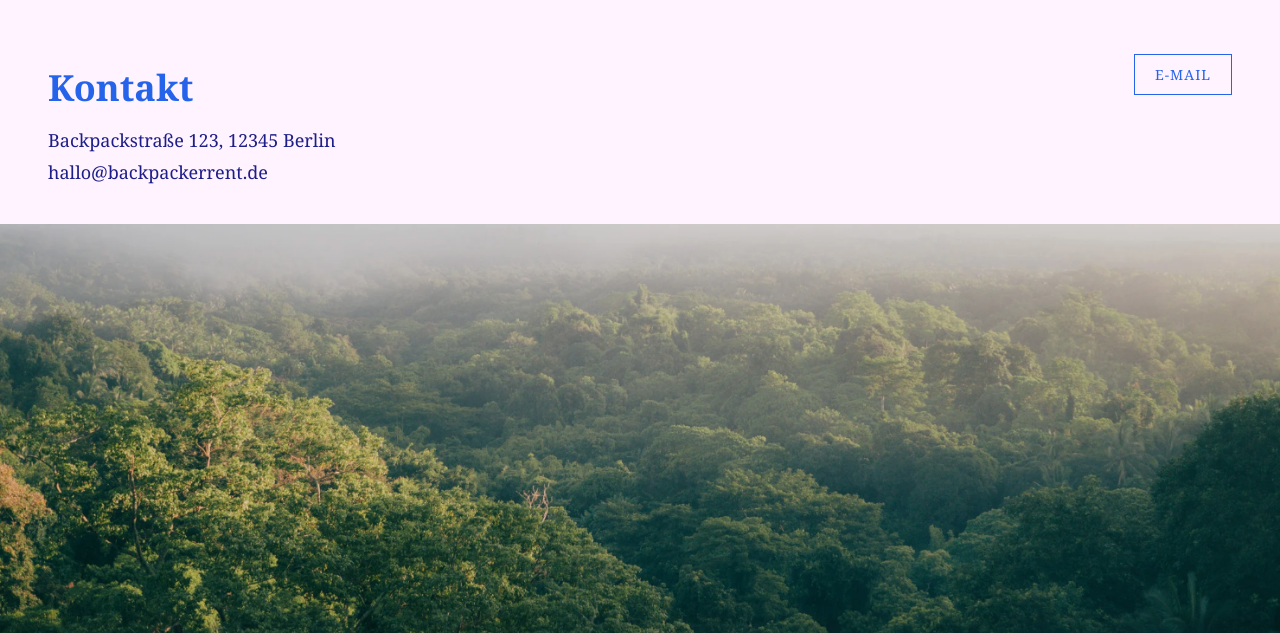
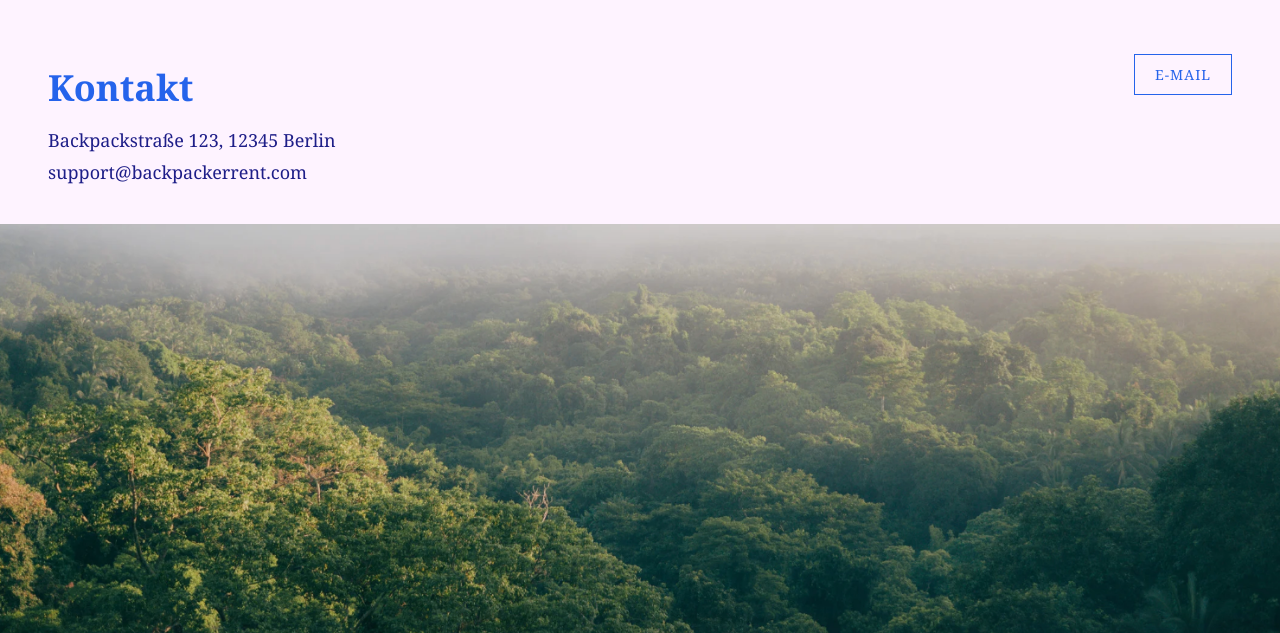
Before and after one commit to jberenz/BackpackerRent, a Flask app: page / in a window 1280 px wide. Shown: the part 1944-2577 px from the top of the page. Run offline with Flask 3, Linux system fonts and the light colour scheme; data that the repository does not hold is empty.

Commit message:
email adresse geändert

```diff
--- a/templates/home.html
+++ b/templates/home.html
@@ -191,7 +191,7 @@
     <div class="contact-info">
       <h2>Kontakt</h2>
       <p>Backpackstraße 123, 12345 Berlin</p>
-      <p><a href="mailto:hallo@backpackerrent.de">hallo@backpackerrent.de</a></p>
+      <p><a href="mailto:hallo@backpackerrent.de">support@backpackerrent.com</a></p>
     </div>
     <div class="contact-action">
       <a href="mailto:hallo@backpackerrent.de" class="contact-btn">E-Mail</a>
```
